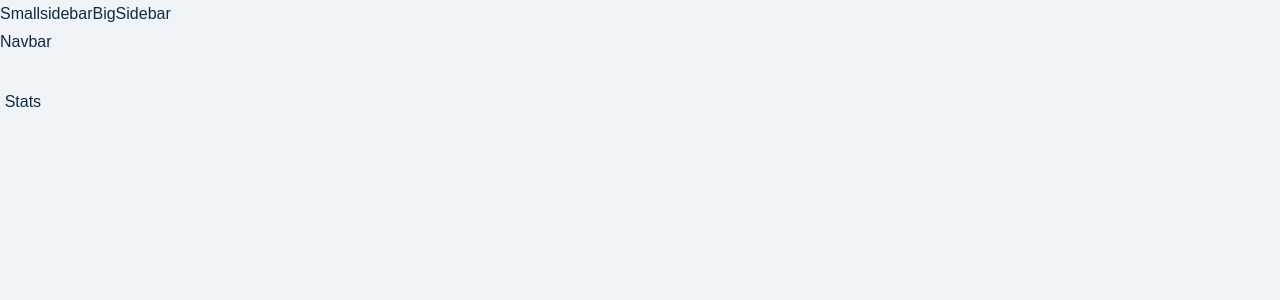
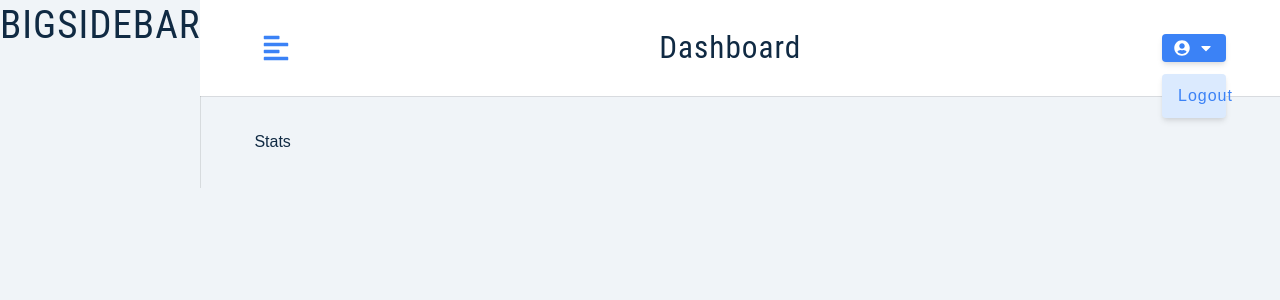
Before and after one commit to ciandre1976/jobstar, a React (Vite) app: page / in a window 1280 px wide. Shown: the top 300 px of the page. Built offline with nearby package versions, Linux system fonts and the light colour scheme.

Commit message:
adding buttons

```diff
--- a/package.json
+++ b/package.json
@@ -15,6 +15,7 @@
     "normalize.css": "^8.0.1",
     "react": "^18.2.0",
     "react-dom": "^18.2.0",
+    "react-icons": "^4.9.0",
     "react-redux": "^8.1.0",
     "react-router-dom": "^6.13.0",
     "react-toastify": "^9.1.3",
--- a/src/comps/BigSidebar.jsx
+++ b/src/comps/BigSidebar.jsx
@@ -1,4 +1,9 @@
+import Wrapper from "./../assets/wrappers/BigSidebar";
 
 export default function BigSidebar() {
-  return <div>BigSidebar</div>;
+  return (
+    <Wrapper>
+      <h2>BIGSIDEBAR</h2>
+    </Wrapper>
+  );
 }
--- a/src/comps/Navbar.jsx
+++ b/src/comps/Navbar.jsx
@@ -1,5 +1,48 @@
+import Wrapper from "./../assets/wrappers/Navbar";
+import { FaAlignLeft, FaUserCircle, FaCaretDown } from "react-icons/fa";
+import Logo from "./Logo";
+import { useState } from "react";
 
+import { useDispatch, useSelector } from "react-redux";
 
 export default function Navbar() {
-  return <div>Navbar</div>;
+  const { user } = useSelector((store) => store.user);
+  const dispatch = useDispatch();
+  return (
+    <Wrapper>
+      <div className="nav-center">
+        <button
+          type="button"
+          className="toggle-btn"
+          onClick={() => console.log("toggle")}
+        >
+          <FaAlignLeft />
+        </button>
+        <div>
+          <Logo />
+          <h3 className="logo-text">dashboard</h3>
+        </div>
+        <div className="btn-container">
+          <button
+            type="button"
+            className="btn"
+            onClick={() => console.log("btn,,")}
+          >
+            <FaUserCircle />
+            {user?.name}
+            <FaCaretDown />
+          </button>
+          <div className="dropdown show-dropdown">
+            <button
+              type="button"
+              className="dropdown-btn"
+              onClick={() => console.log("logout user")}
+            >
+              logout
+            </button>
+          </div>
+        </div>
+      </div>
+    </Wrapper>
+  );
 }
--- a/src/comps/Smallsidebar.jsx
+++ b/src/comps/Smallsidebar.jsx
@@ -1,5 +1,9 @@
-
+import Wrapper from "./../assets/wrappers/SmallSidebar";
 
 export default function Smallsidebar() {
-  return <div>Smallsidebar</div>;
+  return (
+    <Wrapper>
+      <h2>SMALLSIDEBAR</h2>
+    </Wrapper>
+  );
 }
```
Also changed, not shown: 1 other file (tests, documents, lock files or other folders).
